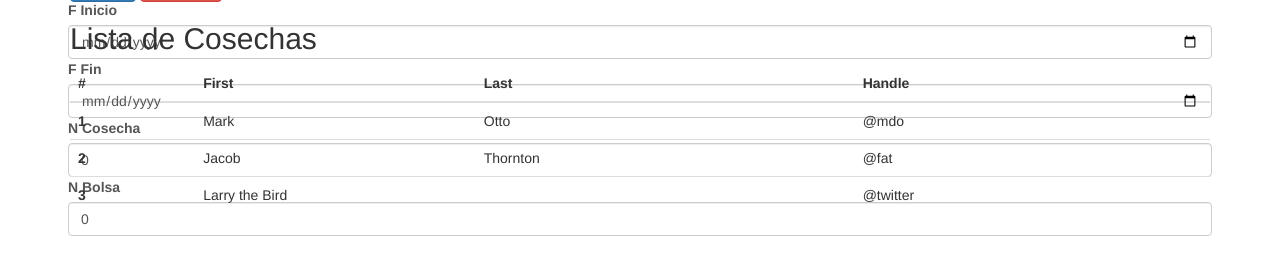
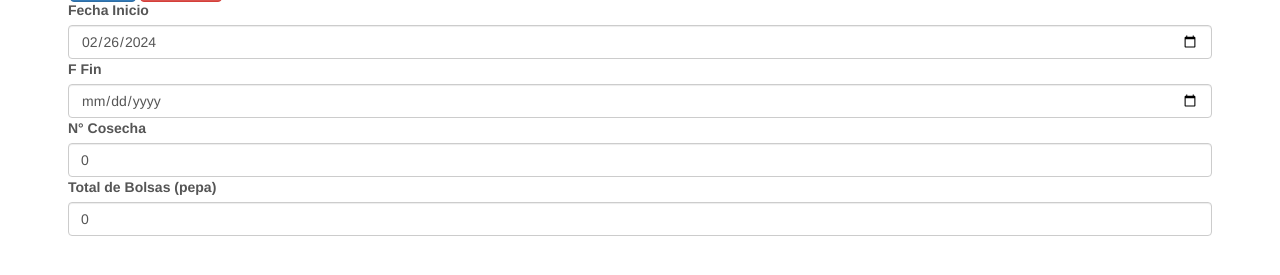
Before and after one commit to pedritoeldulce/oil-palm-harvest, a Flask app: page /dashboard/cosecha-form in a window 1280 px wide. Shown: the part 209-484 px from the top of the page. Run offline with Flask 3, Linux system fonts and the light colour scheme; data that the repository does not hold is empty; parts of the project's set-up code (start-up, migrations or seed data) failed here and were passed over; some libraries are stand-ins or nearby versions.

Commit message:
form an list (encargado, parcelas y cosechas)

```diff
--- a/app/admin/forms.py
+++ b/app/admin/forms.py
@@ -2,7 +2,7 @@
 from wtforms import StringField, DecimalField, DateField, IntegerField, DateTimeLocalField, StringField, SelectField, TextAreaField
 from wtforms.validators import DataRequired
 from wtforms.validators import (InputRequired, NumberRange)
-
+from datetime import datetime
 
 class EncargadoForm(FlaskForm):
     n_nombres = StringField(validators=[DataRequired(message="Ingrese el nombre")])
@@ -19,10 +19,10 @@
 
 class CosechaForm(FlaskForm):
     parcela = SelectField('parcela', choices=[])
-    f_inicio = DateField()
-    f_fin = DateField()
-    n_cosecha = IntegerField(validators=[DataRequired()],default=0)
-    n_bolsa = IntegerField(validators=[DataRequired()], default=0)
+    f_inicio = DateField('Fecha Inicio',format='%Y-%m-%d', default=datetime.now())
+    f_fin = DateField(validators=[DataRequired(message="Falta ingresar Fecha Final")])
+    n_cosecha = IntegerField('N° Cosecha',validators=[DataRequired()],default=0)
+    n_bolsa = IntegerField('Total de Bolsas (pepa)',validators=[DataRequired()], default=0)
 
 
 """
--- a/app/admin/models.py
+++ b/app/admin/models.py
@@ -34,6 +34,8 @@
     #clave foranea
     encargado_id = db.Column(db.Integer, db.ForeignKey('encargados.id'), nullable=False)
 
+    cosechas = db.relationship("Cosecha", backref="parcela", lazy=True)
+
     def save(self):
         if not self.id:
             db.session.add(self)
@@ -47,14 +49,22 @@
         return p
 
 
-"""     class Cosecha(db.Model):
+class Cosecha(db.Model):
+    __tablename__="cosechas"
+    id = db.Column(db.Integer, primary_key = True)
+    f_inicio = db.Column(db.DateTime, nullable = False)
+    f_fin = db.Column(db.DateTime, nullable = False)
+    n_cosecha = db.Column(db.Integer, nullable = False)
+    n_bolsa = db.Column(db.Integer, nullable=False)
 
-        id = db.Column(db.Integer, primary_key = True)
-        f_inicio = db.Column(db.String, nullable = False)
-        f_fin = db.Column(db.String, nullabel = False)
-        n_cosecha = db.Column(db.Integer, nullable = False)
-        n_bolsa = db.Column(db.Integer, nullable=False) """
+    # clave foranea
+    parcela_id = db.Column(db.Integer, db.ForeignKey('parcelas.id'), nullable=False)
 
+    def save(self):
+        if not self.id:
+            db.session.add(self)
+        db.session.commit()
+        print("Cosecha guardado")
 
     # lazy: Espedifica como se deben cargar los elementos relacionados, dafult select (True)
     #    - select: los elementos deben cargarse de forma diferida cuando se accede a la propiedad por primera vez
--- a/app/admin/routes.py
+++ b/app/admin/routes.py
@@ -2,7 +2,8 @@
 
 from .forms import EncargadoForm, ParcelaForm, CosechaForm
 from . import admin
-from .models import Encargado, Parcela
+from .models import Encargado, Parcela, Cosecha
+
 import datetime
 
 @admin.route('/dashboard')
@@ -68,15 +69,25 @@
 
     id_parcela, f_inicio = cosechas.parcela.data, cosechas.f_inicio.data
     f_fin, n_cosecha, n_bolsa = cosechas.f_fin.data, cosechas.n_cosecha.data, cosechas.n_bolsa.data
-    print(id_parcela, f_inicio, f_fin, n_bolsa, n_cosecha)
-
+    print(id_parcela, type(f_inicio), f_fin, n_bolsa, n_cosecha)
+    #print(f_inicio.strftime("%Y-%m-%d"))
+    # buscar los metodos de datetime.time
     cosechas.parcela.choices = [(parcela.id, parcela.nombre) for parcela in Parcela.query.all()]
 
+    list_cosecha = Cosecha().query.all()
+
     if cosechas.validate_on_submit():
-        flash("Cosecha guardado exitosamente - mentida XD")
+        cosecha = Cosecha(f_inicio=f_inicio, f_fin=f_fin, n_cosecha=n_cosecha, n_bolsa=n_bolsa, parcela_id=int(id_parcela))
+        cosecha.save()
+        flash("Cosecha guardado exitosamente")
+        return redirect(url_for('admin.cosecha'))
 
-    return render_template('cosecha_form.html', title = "Cosechas", cosechas = cosechas)
+    return render_template('cosecha_form.html', title = "Cosechas", cosechas = cosechas, list_cosecha= list_cosecha)
 
+@admin.route('/dashboard/cosecha')
+def cosecha():
+    list_cosecha = Cosecha().query.all()
+    return render_template('cosecha.html', title="Lista de Cosechas", list_cosecha=list_cosecha)
 
 """ @admin.route('/dashboard/cosechas-jcm', methods=['GET', 'POST'])
 def cosechasjcm():
--- a/app/admin/templates/cosecha_form.html
+++ b/app/admin/templates/cosecha_form.html
@@ -27,37 +27,30 @@
 
 
     <button type="submit" class="btn btn-primary">Enviar</button>
-    <a href="#" class="btn btn-danger">Cancelar</a>
+    <a href="{{url_for('admin.cosecha')}}" class="btn btn-danger">Cancelar</a>
 </form>
 
-<h2>Lista de Cosechas</h2>
+<!-- <h2>Lista de Cosechas</h2>
 <table class="table table-hover">
     <thead>
       <tr>
         <th scope="col">#</th>
-        <th scope="col">First</th>
-        <th scope="col">Last</th>
-        <th scope="col">Handle</th>
+        <th scope="col">Parcela</th>
+        <th scope="col">Fecha Inicio</th>
+        <th scope="col">N° cosecha</th>
+        <th scope="col">Puestos</th>
       </tr>
     </thead>
     <tbody>
+      {% for l in list_cosecha %}
       <tr>
-        <th scope="row">1</th>
-        <td>Mark</td>
-        <td>Otto</td>
-        <td>@mdo</td>
+        <th scope="row">{{l.id}}</th>
+        <td>{{l.parcela_id}}</td>
+        <td>{{l.f_inicio.strftime("%d-%m-%Y")}}</td>
+        <td>{{l.n_cosecha}}</td>
+        <td><a href="#" class="btn btn-primary">Ver Puestos</a></td>
       </tr>
-      <tr>
-        <th scope="row">2</th>
-        <td>Jacob</td>
-        <td>Thornton</td>
-        <td>@fat</td>
-      </tr>
-      <tr>
-        <th scope="row">3</th>
-        <td colspan="2">Larry the Bird</td>
-        <td>@twitter</td>
-      </tr>
+      {% endfor %}
     </tbody>
-  </table>
+  </table> -->
 {% endblock %}
--- a/app/templates/layout.html
+++ b/app/templates/layout.html
@@ -29,7 +29,7 @@
             <!-- <a class="dropdown-item" href="#">Cosechas</a>
             <a class="dropdown-item" href="#">Parcelas</a> -->
             <a class="dropdown-item" href="{{url_for('admin.cosecha_form')}}">Cosecha</a>
-            <a class="dropdown-item" href="#">Lista de Cosechas</a>
+            <a class="dropdown-item" href="{{url_for('admin.cosecha')}}">Lista de Cosechas</a>
 
 
            <!--  <div class="dropdown-divider"></div>
```
Also changed, not shown: app/admin/templates/cosecha.html (added, +31 -0 lines), app/admin/templates/cosechas_jcm.html (deleted, +0 -67 lines), entrypoint.py (line endings or trailing spaces).
